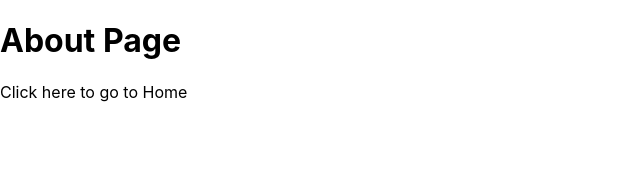
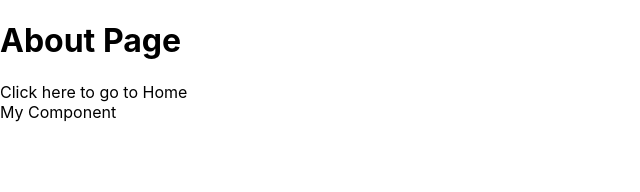
Before and after one commit to bacnx/learn-nextjs, a Next.js app: page /about in a window 1280 px wide. Shown: the top 192 px of the page, without its empty margins (0-640 px from the left). Built offline with nearby package versions, Linux system fonts and the light colour scheme.

Commit message:
custom paths (tsconfig.json)

```diff
--- /dev/null
+++ b/components/MyComponent.tsx
@@ -0,0 +1,3 @@
+export default function MyComponent() {
+  return <div>My Component</div>
+}
--- a/pages/about.tsx
+++ b/pages/about.tsx
@@ -1,5 +1,6 @@
 import Link from 'next/link'
 import { useRouter } from 'next/router'
+import MyComponent from '@/components/MyComponent'
 
 export default function About() {
   const router = useRouter()
@@ -10,6 +11,7 @@ export default function About() {
     <>
       <h1>About Page</h1>
       <Link href="/">Click here to go to Home</Link>
+      <MyComponent />
     </>
   )
 }
--- a/tsconfig.json
+++ b/tsconfig.json
@@ -13,7 +13,11 @@
     "resolveJsonModule": true,
     "isolatedModules": true,
     "jsx": "preserve",
-    "incremental": true
+    "incremental": true,
+    "baseUrl": "./",
+    "paths": {
+      "@/*": "./*"
+    }
   },
   "include": ["next-env.d.ts", "**/*.ts", "**/*.tsx"],
   "exclude": ["node_modules"]
```
